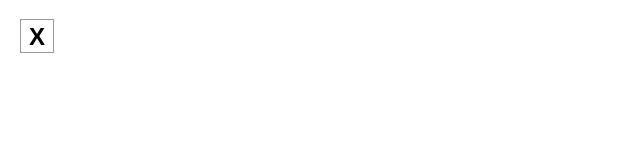
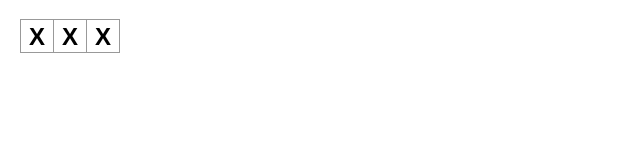
Before and after one commit to will-lynas/react-tutorial, a React (Create React App) app: page / in a window 1280 px wide. Shown: the top 160 px of the page, without its empty margins (0-640 px from the left). Built offline with nearby package versions, Linux system fonts and the light colour scheme.

Commit message:
Make 3 buttons

```diff
--- a/src/App.js
+++ b/src/App.js
@@ -1,3 +1,9 @@
 export default function Square() {
-  return <button className="square">X</button>;
+  return (
+    <>
+      <button className="square">X</button>
+      <button className="square">X</button>
+      <button className="square">X</button>
+    </>
+  );
 }
```
